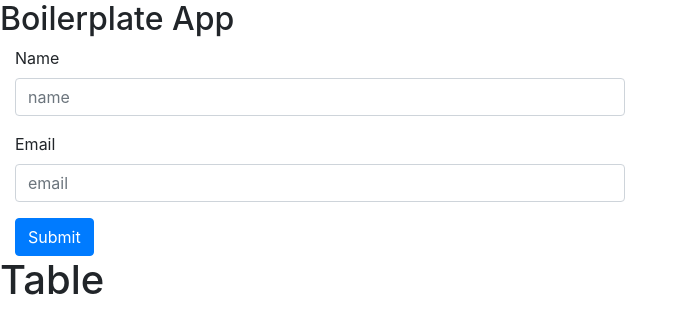
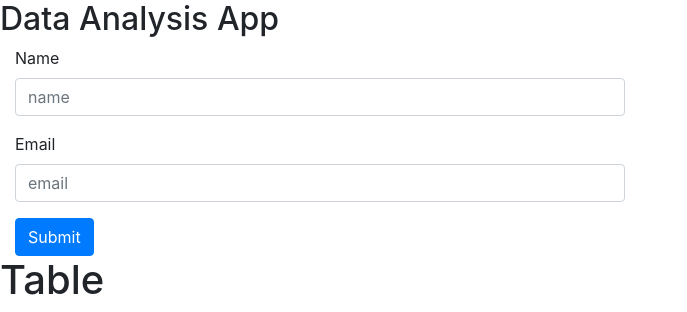
Before and after one commit to BrianKTran/boilerPlating, a Django app: page /index/ in a window 1280 px wide. Shown: the part 63-375 px from the top of the page, without its empty margins (0-687 px from the left). Run offline with Django 3.2, Linux system fonts and the light colour scheme; some libraries are stand-ins or nearby versions.

Commit message:
new clone

```diff
--- a/boilerPlating/urls.py
+++ b/boilerPlating/urls.py
@@ -8,7 +8,7 @@ from django.views.generic.base import TemplateView
 urlpatterns = [
     path('admin/', admin.site.urls),
     path('index/', views.index.as_view(), name='index'),
-    path('basicPost/', views.basicPost.as_view(), name='basicGet'),
+    path('basicPost/', views.basicPost.as_view(), name='basicPost'),
     path('basicGet/', views.basicGet.as_view(), name='basicGet'),
 ]
 
--- a/templates/index.html
+++ b/templates/index.html
@@ -1,7 +1,7 @@
 {% extends 'base.html' %}
 
 {% block content %}
-<h2>Boilerplate App</h2>
+<h2>Data Analysis App</h2>
 
 <form class="form-horizontal2 boxed" id="submitBasic" method="POST" action="javascript:">
 
```
